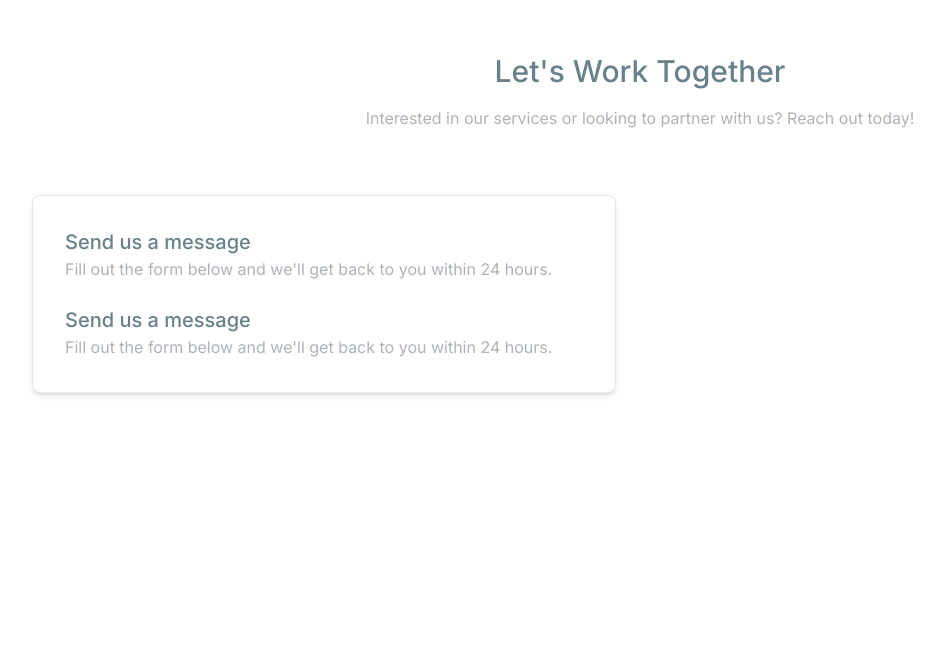
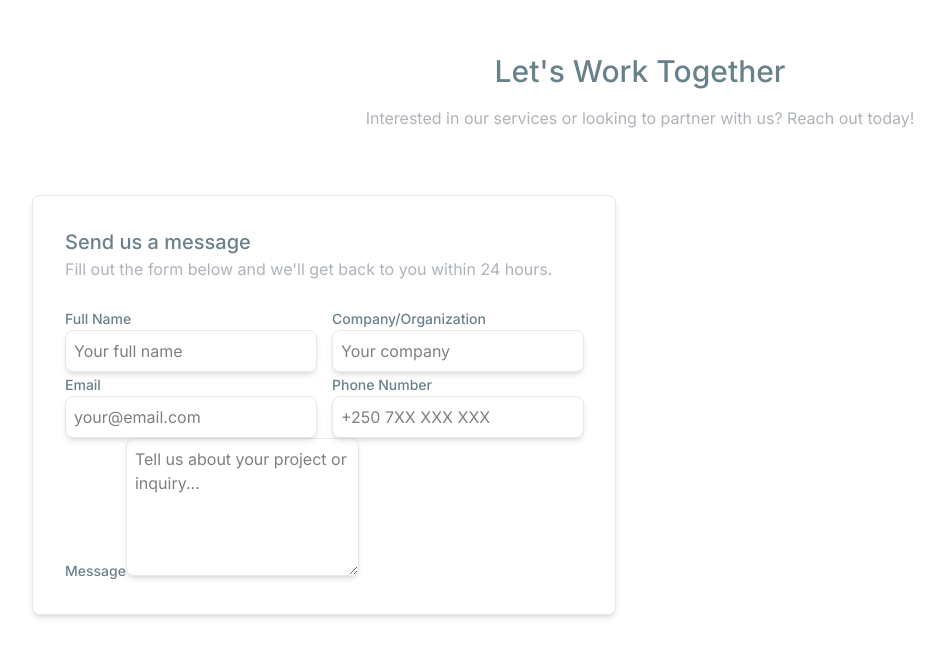
Before and after one commit to DavidMANZI-093/apex, a Next.js app: page / in a window 1280 px wide. Shown: the part 5131-5788 px from the top of the page, without its empty margins (0-944 px from the left). Built offline with nearby package versions, Linux system fonts and the light colour scheme.

Commit message:
Auto-commit at 25/06/2025, 23:41:10 for inactivity period...

```diff
--- a/src/components/contact.tsx
+++ b/src/components/contact.tsx
@@ -26,12 +26,33 @@ const Contact = () => {
                     </p>
                 </div>
 
-                <div className="flex flex-col">
-                    <h4 className="!text-xl !font-medium !text-midnight-green/70 mb-6">Send us a message</h4>
-                    <p className="text-french-grey leading-relaxed">
-                        {"Fill out the form below and we'll get back " +
-                        "to you within 24 hours."}
-                    </p>
+                <div>
+                <div className="grid sm:grid-cols-2 gap-4">
+                <div className="gap-2">
+                  <label className="!text-sm !font-medium !text-midnight-green/70" htmlFor="fullName">Full Name</label>
+                  <input className="!p-2 !rounded-lg !border !border-french-grey/30 !shadow-md" id="fullName" type="text" placeholder="Your full name" />
+                </div>
+                <div className="gap-2">
+                  <label className="!text-sm !font-medium !text-midnight-green/70" htmlFor="company">Company/Organization</label>
+                  <input className="!p-2 !rounded-lg !border !border-french-grey/30 !shadow-md" id="company" type="text" placeholder="Your company" />
+                </div>
+              </div>
+
+              <div className="grid sm:grid-cols-2 gap-4">
+                <div className="gap-2">
+                  <label className="!text-sm !font-medium !text-midnight-green/70" htmlFor="email">Email</label>
+                  <input className="!p-2 !rounded-lg !border !border-french-grey/30 !shadow-md" id="email" type="email" placeholder="your@email.com" />
+                </div>
+                <div className="gap-2">
+                  <label className="!text-sm !font-medium !text-midnight-green/70" htmlFor="phone">Phone Number</label>
+                  <input className="!p-2 !rounded-lg !border !border-french-grey/30 !shadow-md" id="phone" placeholder="+250 7XX XXX XXX" />
+                </div>
+              </div>
+
+              <div className="gap-2">
+                <label className="!text-sm !font-medium !text-midnight-green/70" htmlFor="message">Message</label>
+                <textarea className="!p-2 !rounded-lg !border !border-french-grey/30 !shadow-md" id="message" placeholder="Tell us about your project or inquiry..." rows={5} />
+              </div>
                 </div>
             </div>
         </div>
```
